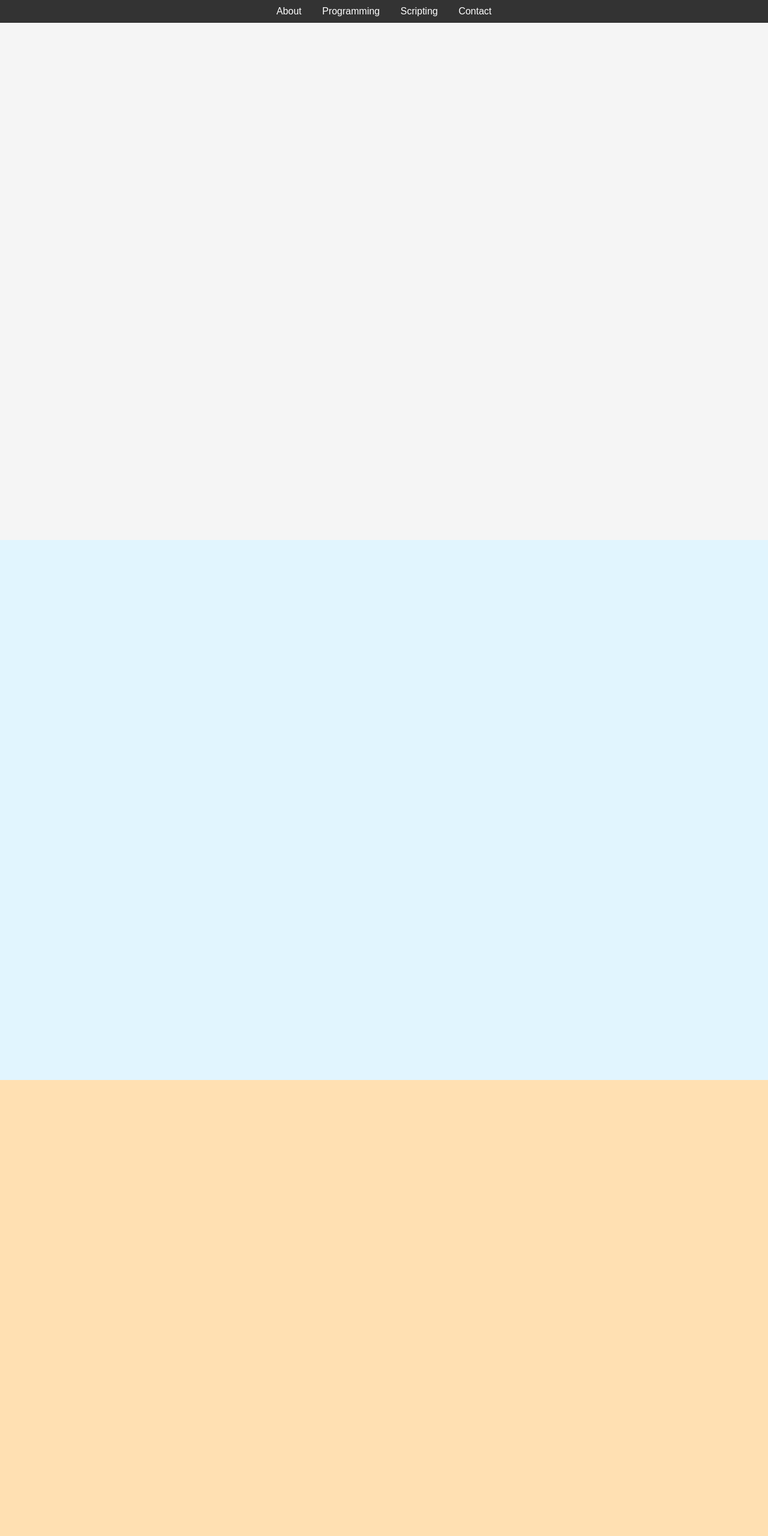
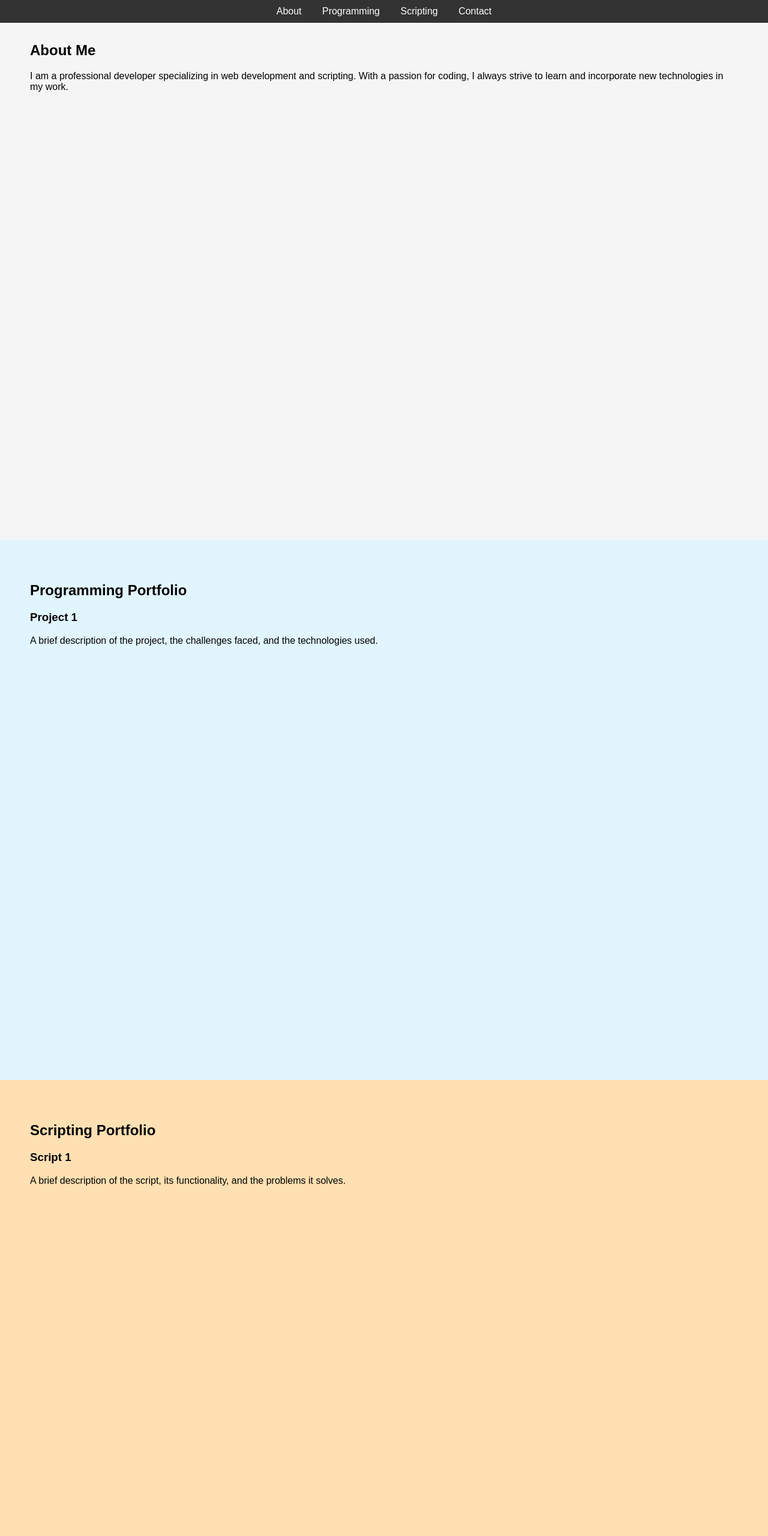
Before and after one commit to a-typical-sheep/a-typical-sheep.github.io, a plain HTML site: page portfolio/index.html in a window 1280 px wide. Shown: the top 2560 px of the page at 60% size. Drawn offline with Linux system fonts and the light colour scheme.

Commit message:
Update index.html

```diff
--- a/portfolio/index.html
+++ b/portfolio/index.html
@@ -2,6 +2,7 @@
 <html>
   <head>
     <link rel="icon" href="favicon.ico" type="image/x-icon"/>
+    <link href="https://fonts.googleapis.com/css2?family=Roboto:wght@300;400;700&family=Montserrat:wght@200;300;400&display=swap" rel="stylesheet">
     <link rel="stylesheet" type="text/css" href="styles.css">
     <title>My Portfolio</title>
   </head>
@@ -13,16 +14,30 @@
       <a href="#contact">Contact</a>
     </nav>
     <section id="about" class="section">
-      <!-- Content for the About section here -->
+      <h2>About Me</h2>
+      <p>I am a professional developer specializing in web development and scripting. With a passion for coding, I always strive to learn and incorporate new technologies in my work.</p>
     </section>
     <section id="programming" class="section">
-      <!-- Content for the Programming section here -->
+      <h2>Programming Portfolio</h2>
+      <div class="work-example">
+        <h3>Project 1</h3>
+        <p>A brief description of the project, the challenges faced, and the technologies used.</p>
+      </div>
+      <!-- Repeat the div above for other projects -->
     </section>
     <section id="scripting" class="section">
-      <!-- Content for the Scripting section here -->
+      <h2>Scripting Portfolio</h2>
+      <div class="work-example">
+        <h3>Script 1</h3>
+        <p>A brief description of the script, its functionality, and the problems it solves.</p>
+      </div>
+      <!-- Repeat the div above for other scripts -->
     </section>
     <section id="contact" class="section">
-      <!-- Content for the Contact section here -->
+      <h2>Contact Information</h2>
+      <p>Email: email@example.com</p>
+      <p>Phone: (123) 456-7890</p>
+      <!-- Add other relevant contact info -->
     </section>
     <script src="script.js"></script>
   </body>
```
